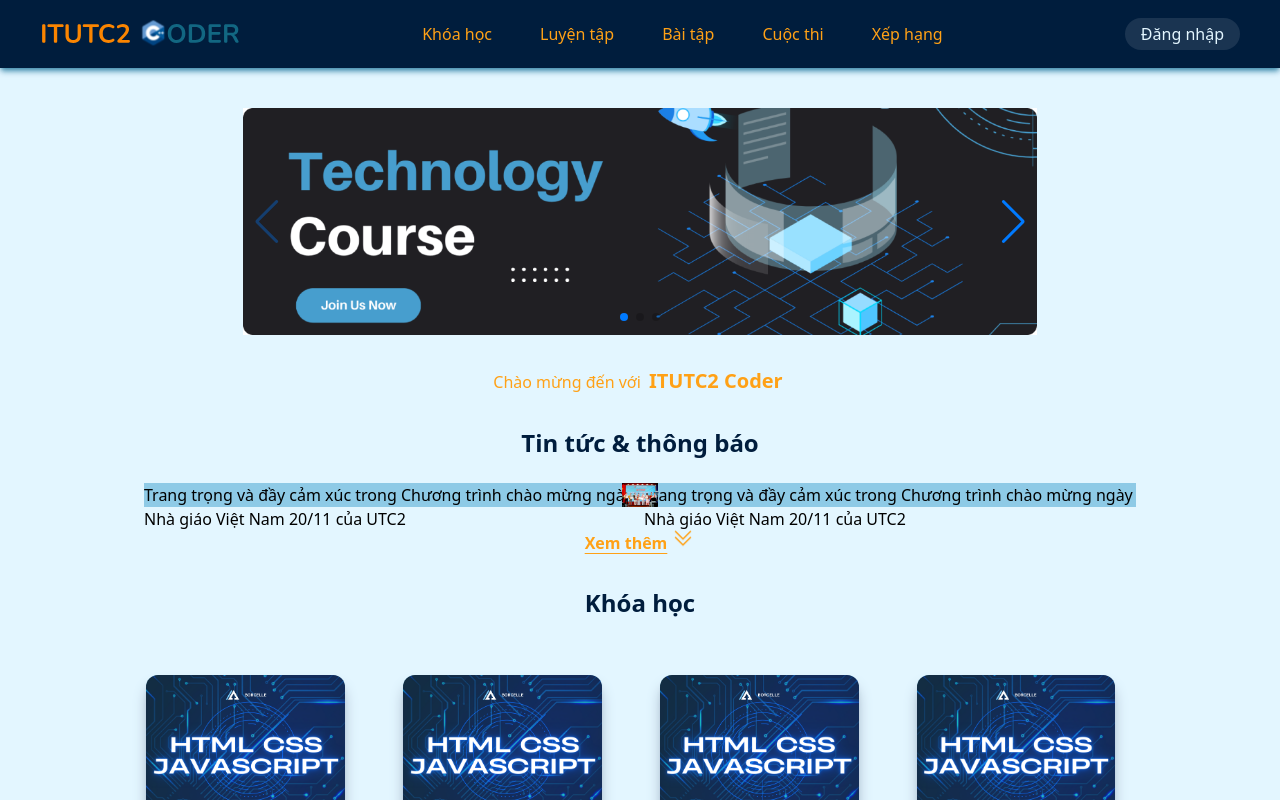
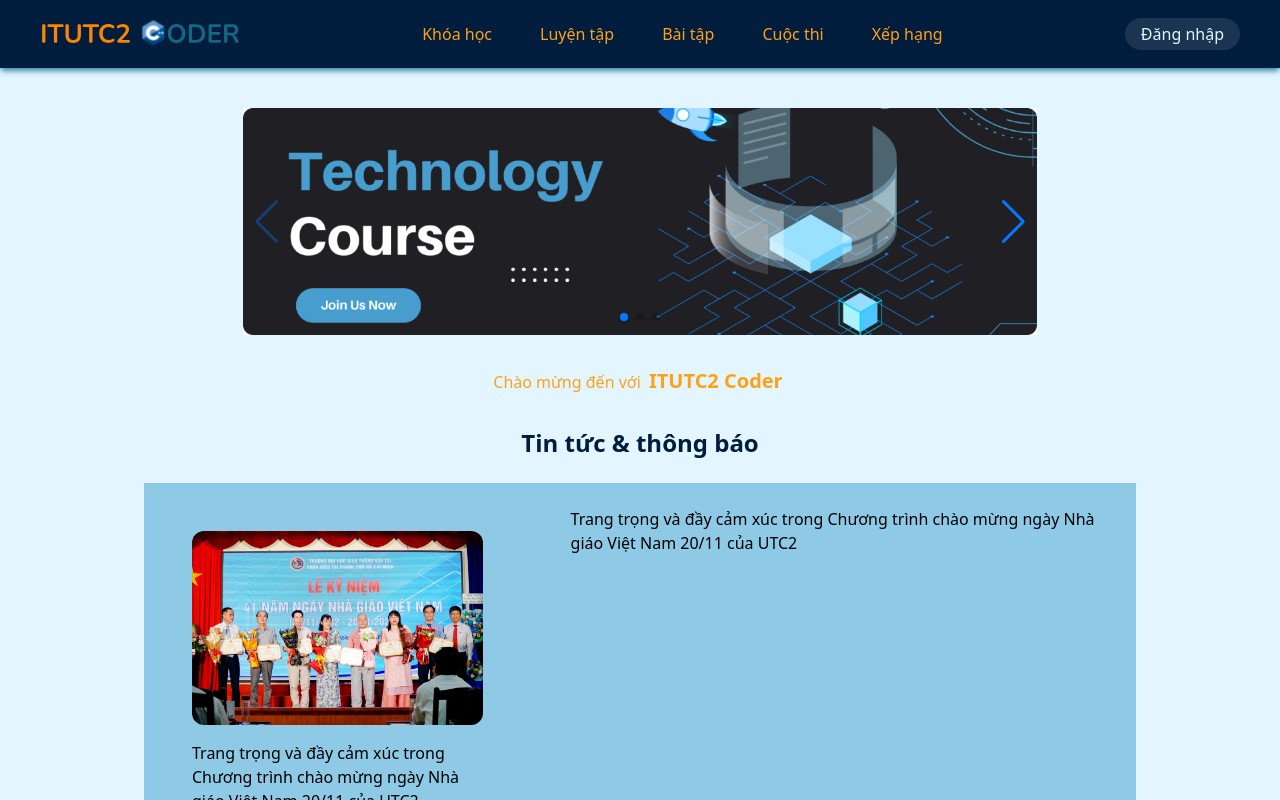
Before and after one commit to phuocnhatfabulous/CoderWeb, a Next.js app: page / in a window 1280 px wide. Shown: the top 800 px of the page. Built offline with nearby package versions, Linux system fonts and the light colour scheme; no server answers.

Commit message:
fix: dashboard

```diff
--- a/src/components/Home/News.tsx
+++ b/src/components/Home/News.tsx
@@ -3,10 +3,14 @@ import React from 'react'
 
 const News = () => {
   return (
-    <div className='grid xl:grid-cols-2 lg:grid-cols-2 md:grid-cols-2 sm:grid-cols-1 gap-2 relative bg-white-blue-50 h-6'>
-      <div className=''>
-        <Image src="/news-1.jpg" alt='Ngày nhà giáo Việt Nam 20/11/2023 tại UTC2' fill className='object-contain rounded-xl'/>
-        <span> Trang trọng và đầy cảm xúc trong Chương trình chào mừng ngày Nhà giáo Việt Nam 20/11 của UTC2</span>
+    <div className='flex xl:md:flex-row sm:flex-col bg-white-blue-50 gap-16 p-6'>
+      <div className='w-1/2'>
+        <a href="h-full">
+          <div className=' w-full h-full relative p-6 flex flex-col gap-4'>
+            <Image src="/news-1.jpg" alt='Ngày nhà giáo Việt Nam 20/11/2023 tại UTC2' width={500} height={500} className='object-cover shrink-0 rounded-xl' />
+            <span className=''> Trang trọng và đầy cảm xúc trong Chương trình chào mừng ngày Nhà giáo Việt Nam 20/11 của UTC2</span>
+          </div>
+        </a>
       </div>
       <div>
         <span className=''>Trang trọng và đầy cảm xúc trong Chương trình chào mừng ngày Nhà giáo Việt Nam 20/11 của UTC2</span>
--- a/src/components/Practices/SearchBar.tsx
+++ b/src/components/Practices/SearchBar.tsx
@@ -12,20 +12,10 @@ const SearchBar = () => {
         />
         <button className="absolute right-0 top-1.5 mt-2 mr-2">
           {/* Magnifying glass icon */}
-          <svg
-            className="h-5 w-5 text-gray-500"
-            xmlns="http://www.w3.org/2000/svg"
-            fill="none"
-            viewBox="0 0 24 24"
-            stroke="currentColor"
-          >
-            <path
-              strokeLinecap="round"
-              strokeLinejoin="round"
-              strokeWidth="2"
-              d="M15 15l4 4M19 10a9 9 0 11-18 0 9 9 0 0118 0z"
-            />
+          <svg xmlns="http://www.w3.org/2000/svg" fill="none" viewBox="0 0 24 24" stroke-width="1.5" stroke="currentColor" className="w-5 h-5 text-gray-500">
+            <path stroke-linecap="round" stroke-linejoin="round" d="M21 21l-5.197-5.197m0 0A7.5 7.5 0 105.196 5.196a7.5 7.5 0 0010.607 10.607z" />
           </svg>
+
         </button>
       </div>
     </div>
```
